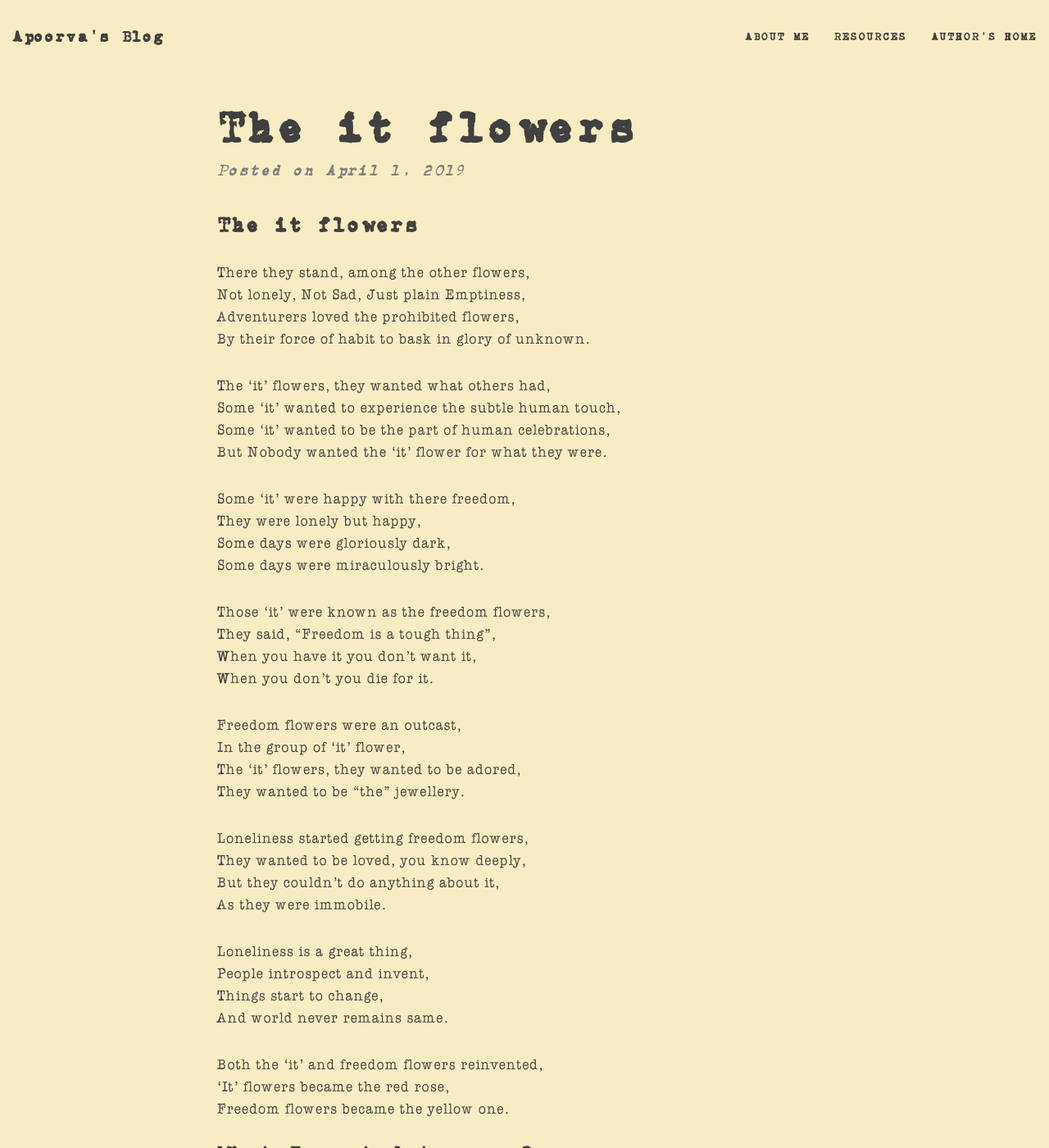
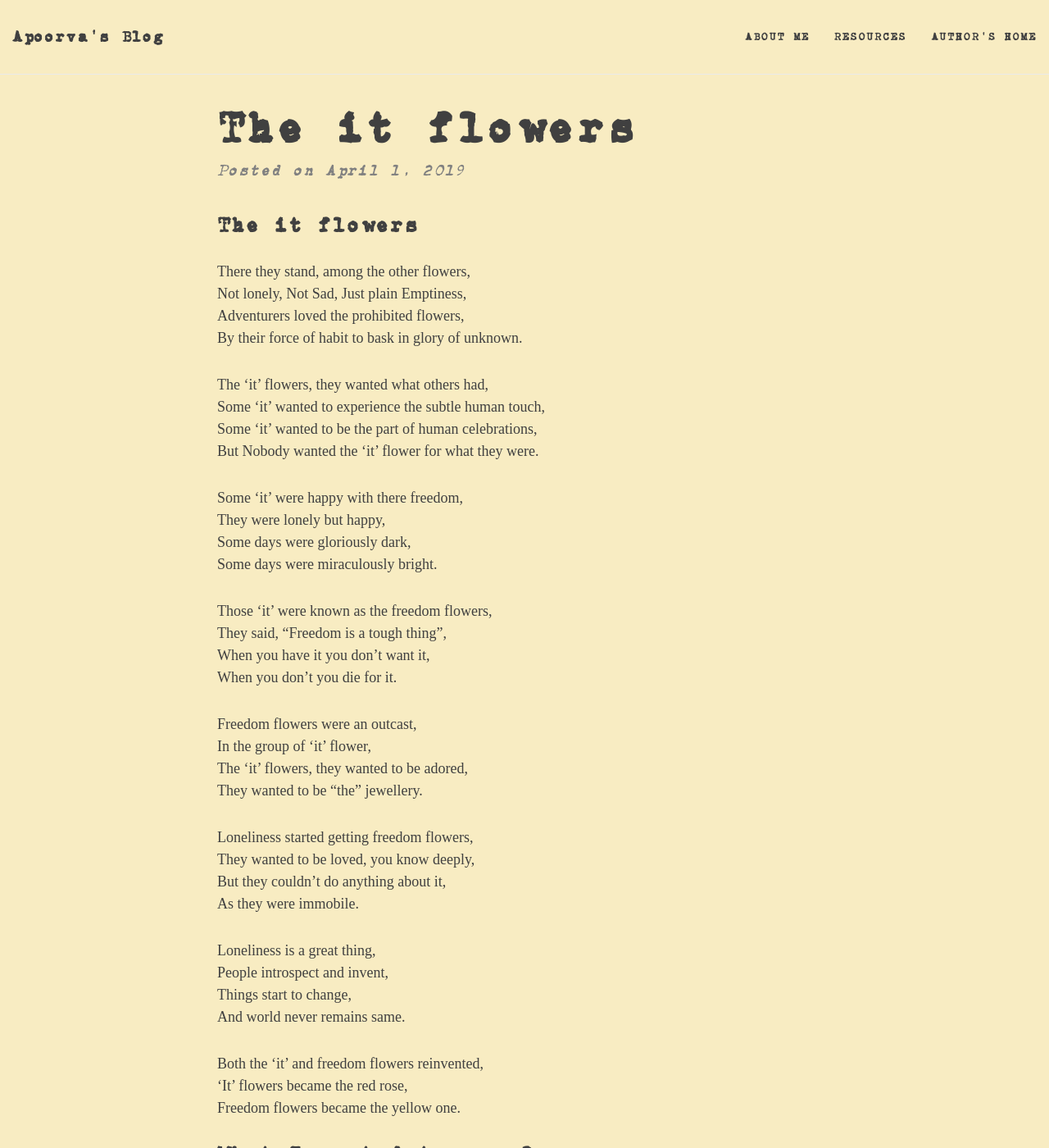
Before and after one commit to rava-dosa/poem, a Jekyll site: the page built from _posts/2019-04-01-The-it-flowers.md, in a window 1280 px wide and 1400 px high. Shown: the whole window at 82% size. Built offline with Jekyll 4.4.1, drawn with Linux system fonts in a browser that asks for light colours; nearby versions of some CDN libraries; some web fonts are replaced; comment, search, counter and statistics services are not loaded.

Commit message:
some more cheanges

```diff
--- a/_includes/head.html
+++ b/_includes/head.html
@@ -129,9 +129,15 @@
   font-weight: normal;
   font-style: normal;
 }
-@font-face {
+/*@font-face {
   font-family: 'afl';
   src: url('/poem/css/afl.eot?#iefix') format('embedded-opentype'),  url('/poem/css/afl.woff') format('woff'), url('/poem/css/afl.ttf')  format('truetype'), url('/poem/css/afl.svg#afl') format('svg');
+  font-weight: normal;
+  font-style: normal;
+}*/
+@font-face {
+  font-family: 'AflTrue';
+  src: url('/poem/css/aflfont.TTF')  format('truetype');
   font-weight: normal;
   font-style: normal;
 }
--- a/css/main.css
+++ b/css/main.css
@@ -779,7 +779,7 @@
 }
 
 .blog-post{
-  font-family: 'AFL' !important;
+  font-family: 'AflTrue' !important;
 }
 
 .previous{
```
